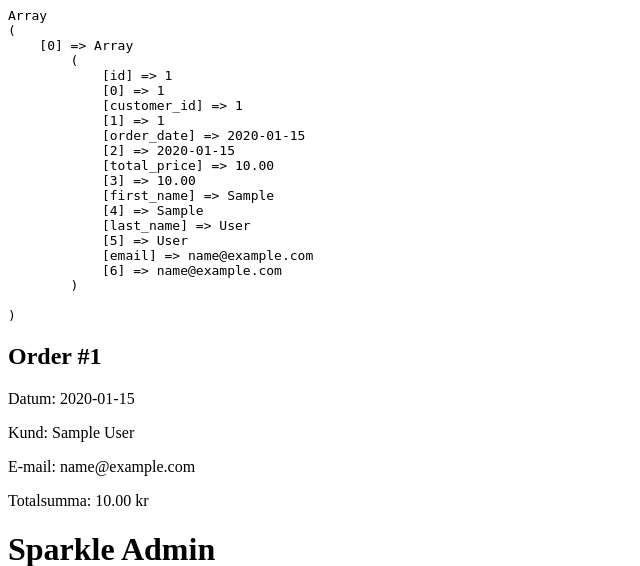
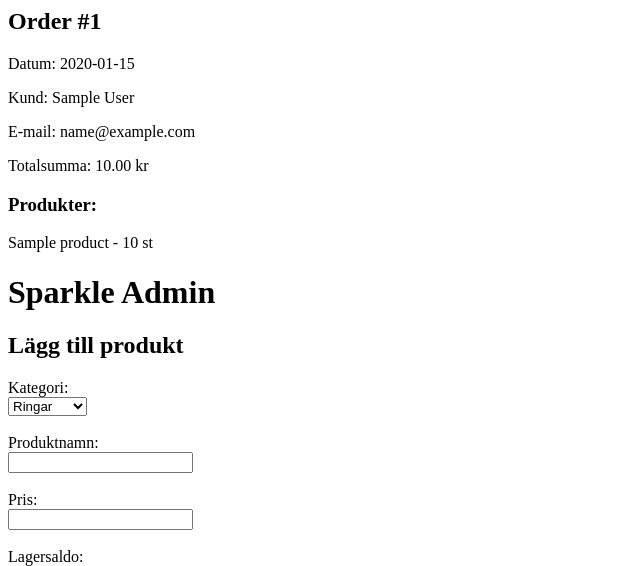
Before and after one commit to LynnWigardt/sparkle-ecommerce, a PHP site: page /admin/index.php in a window 1280 px wide. Shown: the top 566 px of the page, without its empty margins (0-640 px from the left). Run offline with PHP 8.4, Linux system fonts and the light colour scheme; tables that the repository leaves empty hold one stand-in row (values such as "Sample post").

Commit message:
Admin orders overview

```diff
--- a/admin/index.php
+++ b/admin/index.php
@@ -10,20 +10,26 @@ $sql = "SELECT
     orders.total_price,
     customers.first_name,
     customers.last_name,
-    customers.email
+    customers.email,
+    products.name AS product_name,
+    orderitems.quantity
     FROM orders
-    JOIN customers ON orders.customer_id = customers.id";
+    JOIN customers ON orders.customer_id = customers.id
+    JOIN orderitems ON orders.id = orderitems.order_id
+    JOIN products ON orderitems.product_id = products.id";
 
 $stmt = $pdo->prepare($sql);
 $stmt->execute();
 
 $orders = $stmt->fetchAll();
 
-echo "<pre>";
-print_r($orders);
-echo "</pre>";
+
+
+$last_order_id = null;
 
 foreach ($orders as $order) {
+
+    if ($order["id"] != $last_order_id) {
 
     echo "<h2>Order #" . $order["id"] . "</h2>";
     echo "<p>Datum: " . $order["order_date"] . "</p>";
@@ -31,8 +37,12 @@ foreach ($orders as $order) {
     echo "<p>E-mail: " . $order["email"] . "</p>";
     echo "<p>Totalsumma: " . $order["total_price"] . " kr</p>";
 
+    echo "<h3>Produkter:</h3>";
+    $last_order_id = $order["id"];
+    }
+
+    echo "<p>" . $order["product_name"] . " - " . $order["quantity"] . " st</p>";
 }
-
 
 
 if ($_SERVER["REQUEST_METHOD"] == "POST") {
```
